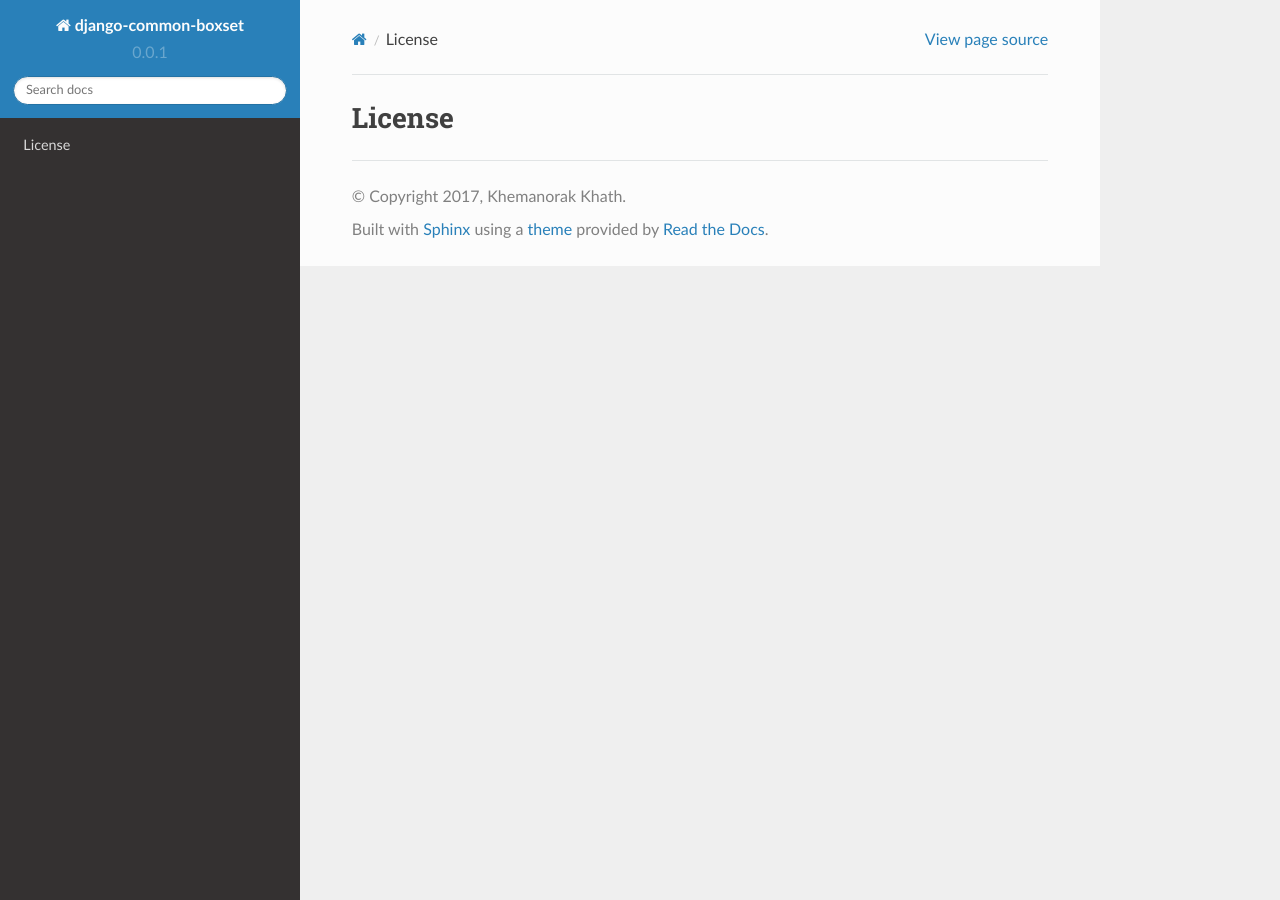
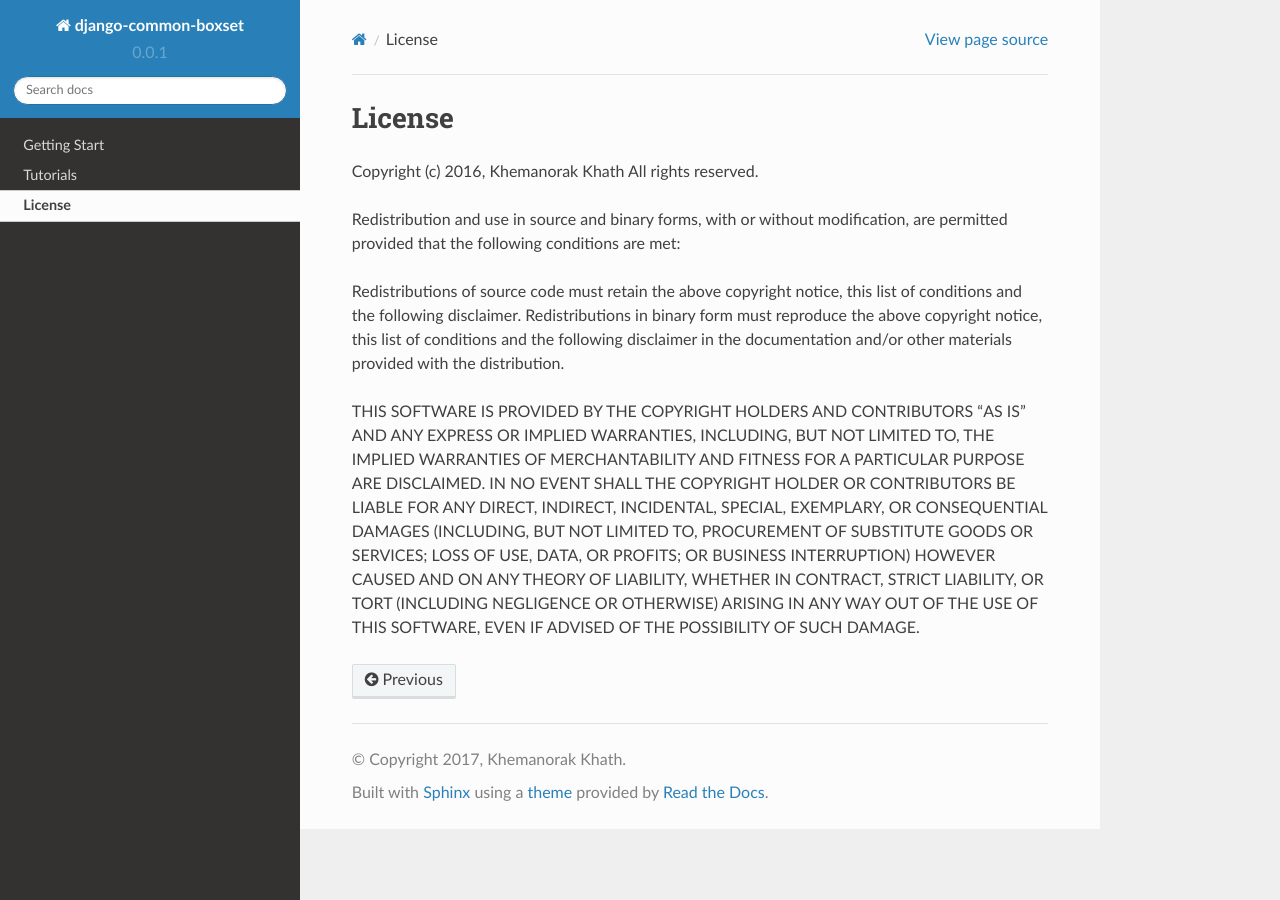
Before and after one commit to NorakGithub/django-model-controller, a Sphinx documentation site: the page built from docs/source/license.rst, in a window 1280 px wide. Built offline with Sphinx 7.4.7 and the Read the Docs theme 2.0.0, drawn with Linux system fonts in a browser that asks for light colours.

Commit message:
Documentation for getting start tutorial and license

```diff
--- a/docs/source/license.rst
+++ b/docs/source/license.rst
@@ -1,2 +1,25 @@
 License
 =======
+
+Copyright (c) 2016, Khemanorak Khath
+All rights reserved.
+
+Redistribution and use in source and binary forms, with or without
+modification, are permitted provided that the following conditions are met:
+
+Redistributions of source code must retain the above copyright notice, this
+list of conditions and the following disclaimer.
+Redistributions in binary form must reproduce the above copyright notice, this
+list of conditions and the following disclaimer in the documentation and/or
+other materials provided with the distribution.
+
+THIS SOFTWARE IS PROVIDED BY THE COPYRIGHT HOLDERS AND CONTRIBUTORS "AS IS" AND
+ANY EXPRESS OR IMPLIED WARRANTIES, INCLUDING, BUT NOT LIMITED TO, THE IMPLIED
+WARRANTIES OF MERCHANTABILITY AND FITNESS FOR A PARTICULAR PURPOSE ARE
+DISCLAIMED. IN NO EVENT SHALL THE COPYRIGHT HOLDER OR CONTRIBUTORS BE LIABLE
+FOR ANY DIRECT, INDIRECT, INCIDENTAL, SPECIAL, EXEMPLARY, OR CONSEQUENTIAL
+DAMAGES (INCLUDING, BUT NOT LIMITED TO, PROCUREMENT OF SUBSTITUTE GOODS OR
+SERVICES; LOSS OF USE, DATA, OR PROFITS; OR BUSINESS INTERRUPTION) HOWEVER
+CAUSED AND ON ANY THEORY OF LIABILITY, WHETHER IN CONTRACT, STRICT LIABILITY,
+OR TORT (INCLUDING NEGLIGENCE OR OTHERWISE) ARISING IN ANY WAY OUT OF THE USE
+OF THIS SOFTWARE, EVEN IF ADVISED OF THE POSSIBILITY OF SUCH DAMAGE.
--- /dev/null
+++ b/docs/source/tutorial/tutorial_01.rst
@@ -0,0 +1,4 @@
+Model Instance Tracking
+=======================
+
+Hello World
```
Also changed, not shown: docs/source/getting-start.rst (added, +10 -0 lines), docs/source/index.rst (+15 -4 lines), docs/source/tutorial/tutorial.rst (added, +7 -0 lines).
